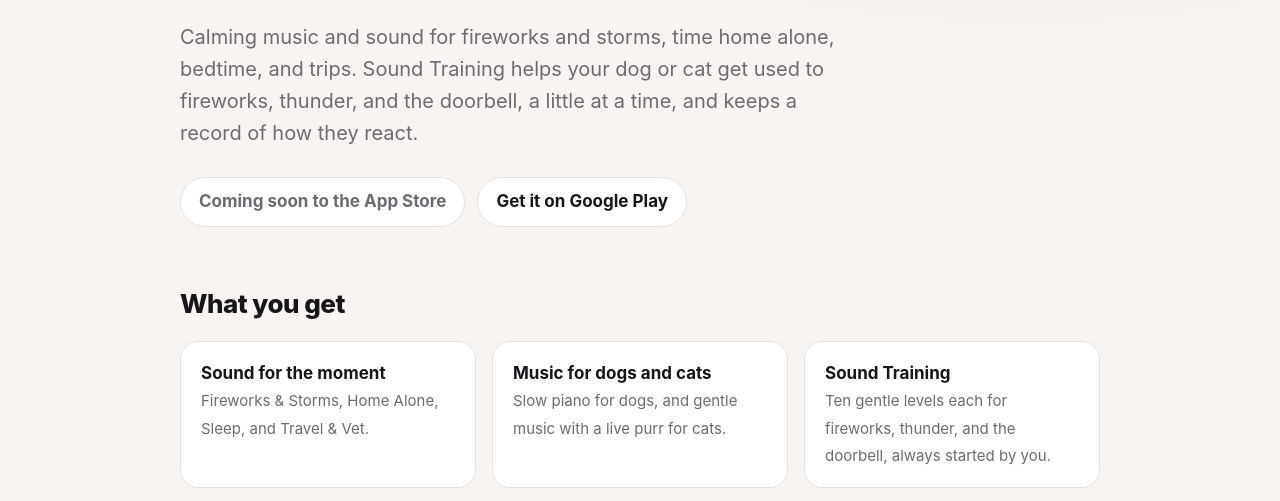
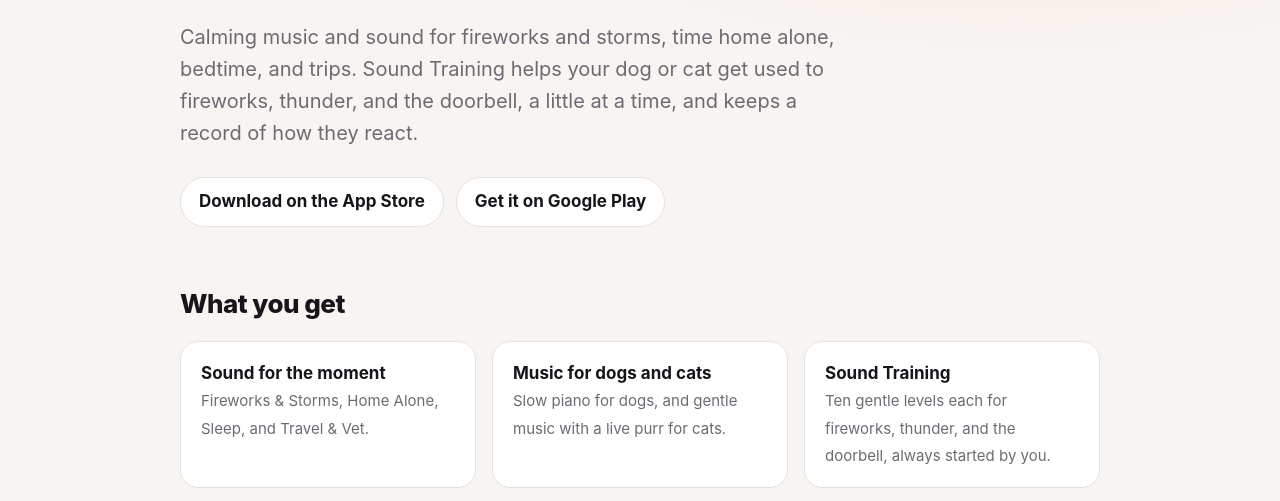
Before and after one commit to altivia-fi/altivia-website, a plain HTML site: page fernhum-pets/index.html in a window 1280 px wide. Shown: the part 225-726 px from the top of the page. Drawn offline with Linux system fonts and the light colour scheme.

Commit message:
Link the Fernhum Pets App Store listing

```diff
--- a/fernhum-pets/index.html
+++ b/fernhum-pets/index.html
@@ -32,7 +32,7 @@
         </p>
 
         <div class="badges">
-          <span class="badge">Coming soon to the App Store</span>
+          <a class="badge badge-link" href="https://apps.apple.com/app/id6837858831">Download on the App Store</a>
           <a class="badge badge-link" href="https://play.google.com/store/apps/details?id=fi.altivia.fernhum.pets">Get it on Google Play</a>
         </div>
 
```
